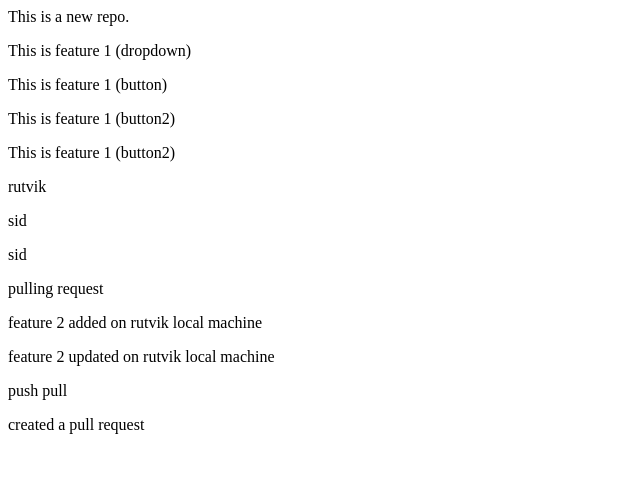
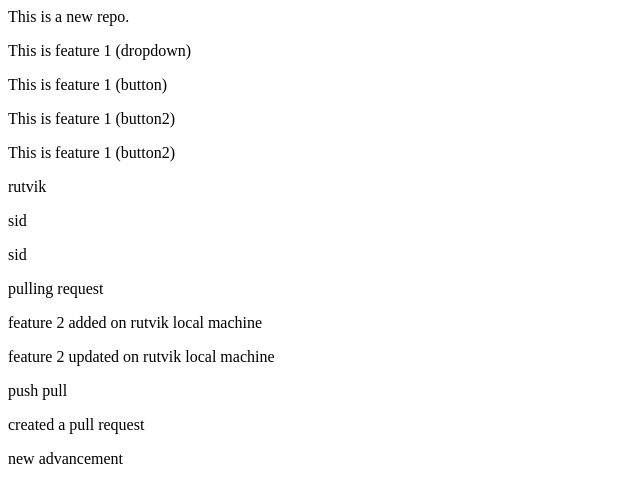
Before and after one commit to siddhant142003/localrepo, a plain HTML site: page index.html in a window 1280 px wide. Shown: the whole page, without its empty margins (0-640 px from the left). Drawn offline with Linux system fonts and the light colour scheme.

Commit message:
new advancement

```diff
--- a/index.html
+++ b/index.html
@@ -14,3 +14,5 @@
 
 <p>push pull</p>
 <p>created a pull request</p>
+
+<p>new advancement</p>
```
